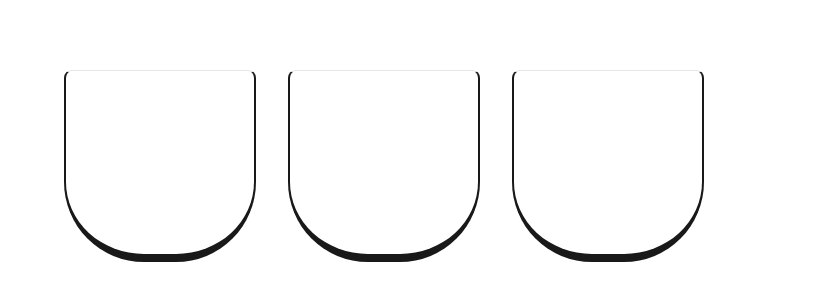
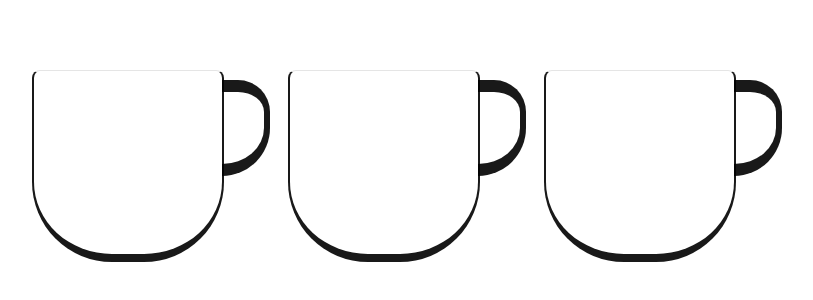
Before and after one commit to ryansuhartanto/koda-b8-dom6, a plain HTML site: page index.html in a window 1280 px wide. Shown: the part 234-534 px from the top of the page, without its empty margins (256-1069 px from the left). Drawn offline with Linux system fonts and the light colour scheme.

Commit message:
feat: add cup holder and id

```diff
--- a/index.html
+++ b/index.html
@@ -21,19 +21,21 @@
       display: flex;
       justify-content: center;
       align-items: center;
-      gap: 2rem;
+      gap: 4rem;
 
       width: 100vw;
       height: 100vh;
 
       font-family: sans-serif;
 
-      @media (width < 768px) {
+      @media (width < 64rem) {
         flex-direction: column;
       }
     }
 
     div {
+      position: relative;
+
       width: 12rem;
       height: 12rem;
 
@@ -47,14 +49,39 @@
       border-style: solid;
       border-color: rgb(0 0 0 / .9);
       border-block-start-color: rgb(0 0 0 / .1);
+
+      &::after {
+        content: '';
+
+        position: absolute;
+        left: 100%;
+        top: 5%;
+
+        width: 3rem;
+        height: 6rem;
+
+        border-start-end-radius: 2rem;
+        border-end-end-radius: 3rem;
+        border-width: 12px;
+        border-inline-start-width: 0;
+        border-inline-end-width: 6px;
+        border-style: solid;
+        border-color: rgb(0 0 0 / .9);
+      }
     }
   </style>
 </head>
 
 <body>
-  <div></div>
-  <div></div>
-  <div></div>
+  <div id="glass-1"></div>
+  <div id="glass-2"></div>
+  <div id="glass-3"></div>
+
+  <script>
+    const glass1 = document.getElementById('glass-1');
+    const glass2 = document.getElementById('glass-2');
+    const glass3 = document.getElementById('glass-3');
+  </script>
 </body>
 
 </html>
```
